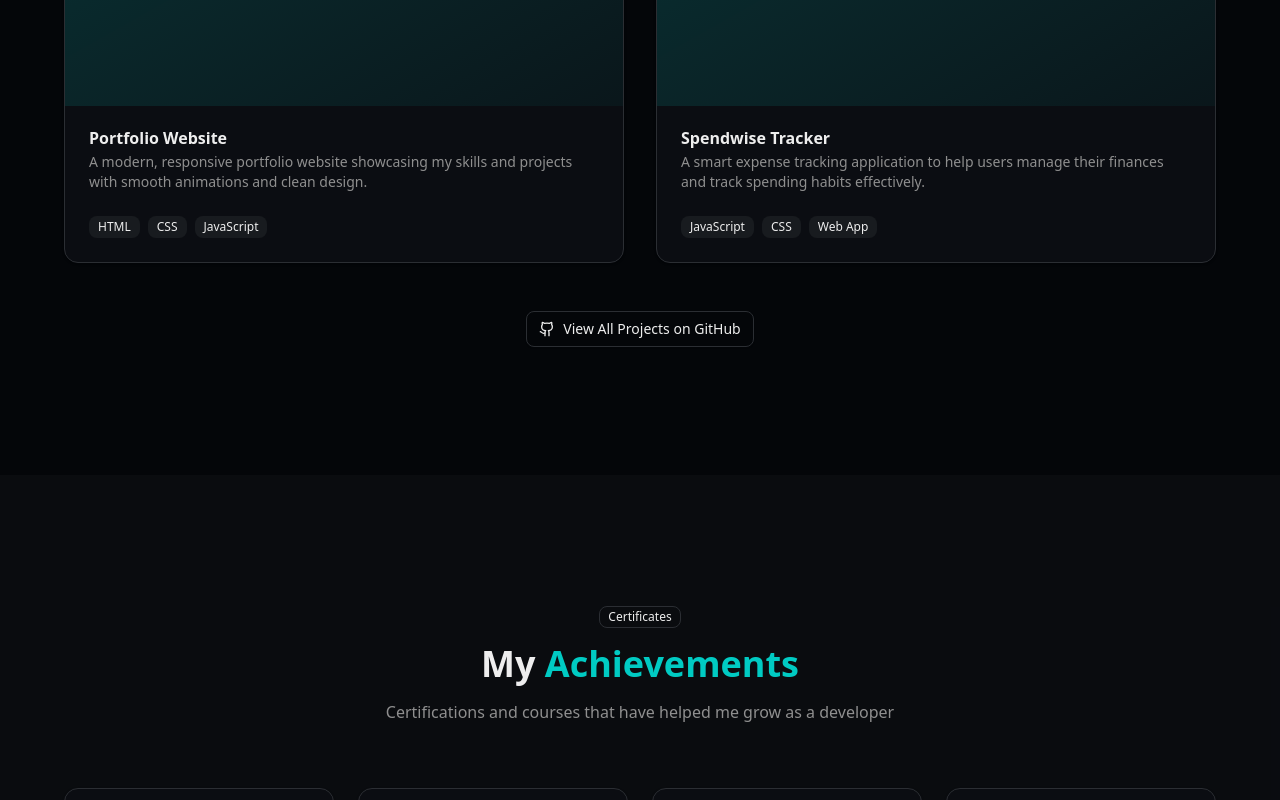
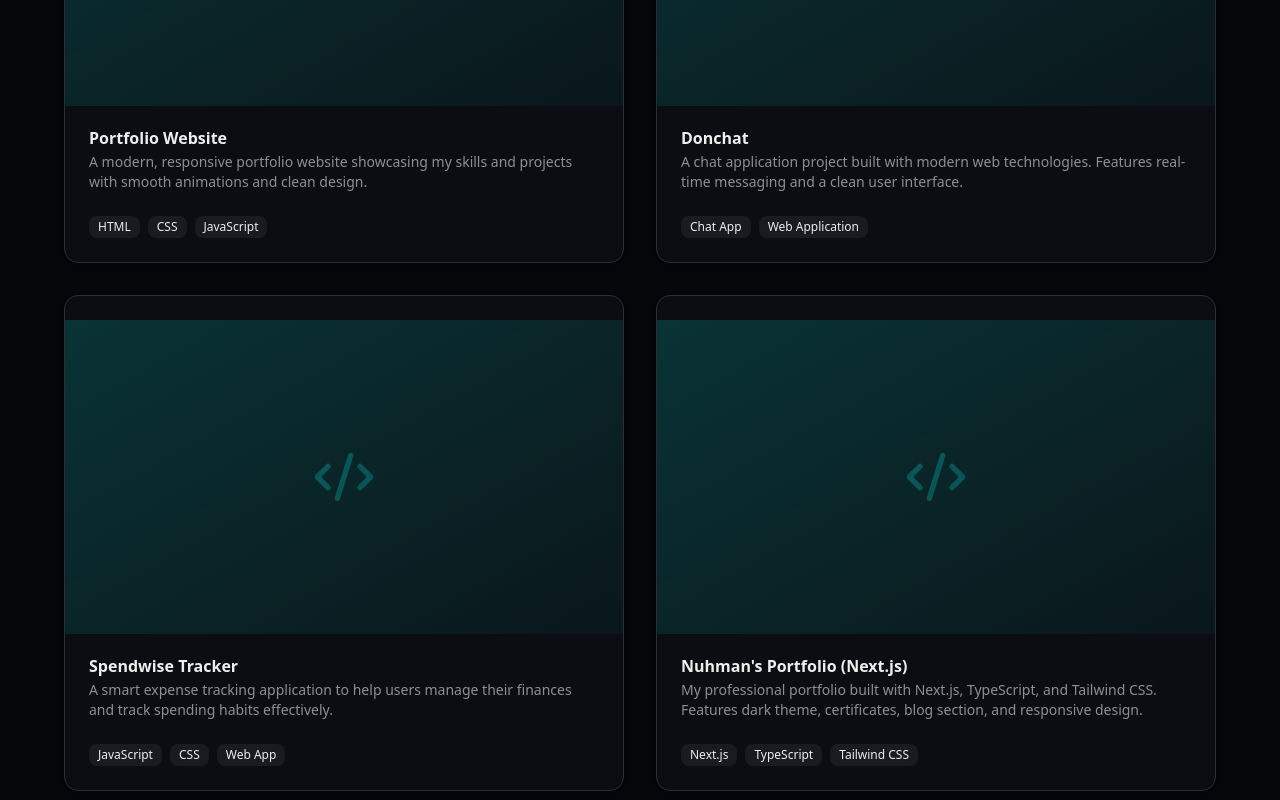
Before and after one commit to mnuhman/nuhman-s-protfilio, a Next.js app: page / in a window 1280 px wide. Shown: the part 4220-5020 px from the top of the page. Built offline with nearby package versions, Linux system fonts and the light colour scheme.

Commit message:
feat: Add new projects from GitHub
- Added Donchat chat application project
- Added Next.js Portfolio project with live Vercel link
- Now showing 4 projects total

```diff
--- a/src/app/page.tsx
+++ b/src/app/page.tsx
@@ -90,12 +90,28 @@
     image: "/project-portfolio.jpg"
   },
   {
+    title: "Donchat",
+    description: "A chat application project built with modern web technologies. Features real-time messaging and a clean user interface.",
+    tags: ["Chat App", "Web Application"],
+    link: "https://github.com/mnuhman/Donchat",
+    github: "https://github.com/mnuhman/Donchat",
+    image: "/project-donchat.jpg"
+  },
+  {
     title: "Spendwise Tracker",
     description: "A smart expense tracking application to help users manage their finances and track spending habits effectively.",
     tags: ["JavaScript", "CSS", "Web App"],
     link: "https://github.com/mnuhman/spendwisetarcker",
     github: "https://github.com/mnuhman/spendwisetarcker",
     image: "/project-tracker.jpg"
+  },
+  {
+    title: "Nuhman's Portfolio (Next.js)",
+    description: "My professional portfolio built with Next.js, TypeScript, and Tailwind CSS. Features dark theme, certificates, blog section, and responsive design.",
+    tags: ["Next.js", "TypeScript", "Tailwind CSS"],
+    link: "https://my-project-ten-steel.vercel.app",
+    github: "https://github.com/mnuhman/nuhman-s-protfilio",
+    image: "/project-next-portfolio.jpg"
   }
 ]
 
```
